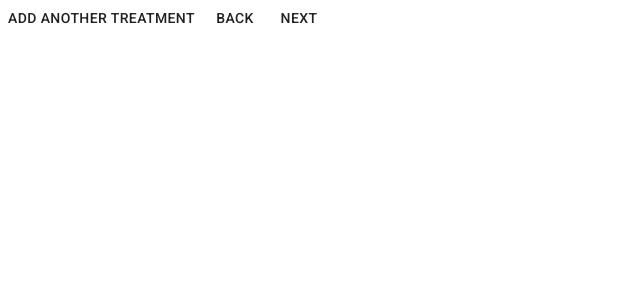
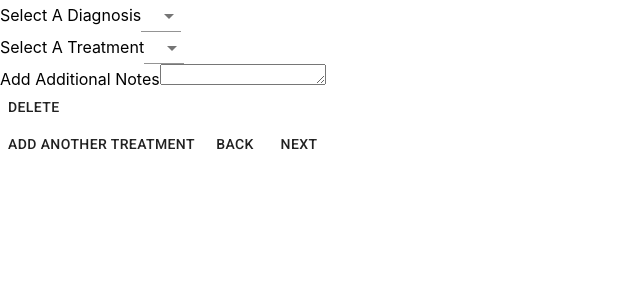
Before and after one commit to rginsberg549/rfa_v1, a React (Create React App) app in the folder client/: page /request-treatments in a window 1280 px wide. Shown: the top 300 px of the page, without its empty margins (0-640 px from the left). Built offline with nearby package versions, Linux system fonts and the light colour scheme.

Commit message:
working but funny bug

```diff
--- /dev/null
+++ b/client/src/components/DeleteTreatmentRow.js
@@ -0,0 +1,12 @@
+import React from "react";
+import { Button } from '@material-ui/core';
+
+// The ...props means, spread all of the passed props onto this element
+// That way we don't have to define them all individually
+function DeleteTreatmentRow(props) {
+  return (
+      <Button {...props}>Delete</Button>
+  );
+}
+
+export default DeleteTreatmentRow;
--- a/client/src/components/RequestTeatments.js
+++ b/client/src/components/RequestTeatments.js
@@ -1,21 +1,25 @@
-import React, { useState } from "react";
+import React, { useState, useContext } from "react";
 import { Button } from '@material-ui/core';
 import { useHistory } from 'react-router-dom';
 import TreatmentRow from "../components/TreatmentRow";
+import FormContext from "../utils/FormContext";
 
 
 function RequestTreatments() {
   let history = useHistory();
 
-  const [treatmentRowState, setTreatmentRow] = useState([
-    // { diagnosis: "Diagnosis 1", treatment: "Treatment 1", notes: "Note 1" },
-    // { diagnosis: "Diagnosis 2", treatment: "Treatment 2", notes: "Note 2" },
-    // { diagnosis: "Diagnosis 3", treatment: "Treatment 3", notes: "Note 3" },
-  ]);
+  const [treatmentRowState, setTreatmentRow] = useState([{}]);
+
+  const { requestedTreatments, updateRequestedTreatments } = useContext(FormContext);
+
+  function updateTreatmentRow(treatment) {
+    setTreatmentRow([...treatmentRowState, treatment]);
+  }
 
   const handleNextClick = (event)=> {
     event.preventDefault();
-    history.push("/")
+    updateRequestedTreatments(treatmentRowState);
+    history.push("/");
   }
 
   const handleBackClick = (event)=> {
@@ -23,11 +27,6 @@ function RequestTreatments() {
     history.goBack();
   }
 
-  const handleDiagnosisChange = (event)=> {
-    event.preventDefault();
-    console.log(event)
-    setTreatmentRow(event.target.value);
-}
 
   const renderTreatmentRow = () => {
     const newTreatmentRow = [...treatmentRowState,
@@ -42,8 +41,8 @@ function RequestTreatments() {
 
   return (
     <div>
-      {treatmentRowState.map((item,i) => <TreatmentRow key={i} row={item}> </TreatmentRow>)}
-      <Button onClick={renderTreatmentRow.bind(this)}>Add Another Treatment</Button>
+      {treatmentRowState.map((item,i) => <TreatmentRow key={i} row={item} index={i} updateTreatmentRow={updateTreatmentRow}> </TreatmentRow>)}
+      <Button onClick={renderTreatmentRow}>Add Another Treatment</Button>
       <Button onClick={handleBackClick} type="submit" value="back">Back</Button>
       <Button onClick={handleNextClick} type="submit" value="next">Next</Button>
     </div>
--- a/client/src/components/SelectDiagnosis.js
+++ b/client/src/components/SelectDiagnosis.js
@@ -4,14 +4,20 @@ import getDiagnosis from "../utils/getDiagnosis";
 
 function SelectDiagnosis(props) {
 
-  const [diagnosisState, setDiagnosisState] = useState([]);
+  const [diagnosisState, setDiagnosisState] = useState("");
+
+  const handleDiagnosisChange = (event)=> {
+    event.preventDefault();
+    console.log(event)
+    setDiagnosisState(event.target.value);
+}
 
   const diagnosisList = getDiagnosis();
 
   return (
     <div>
         <label>Select A Diagnosis</label>
-        <Select defaultValue="" value={props.diagnosis}>
+        <Select onChange={handleDiagnosisChange} value={diagnosisState}>
           {diagnosisList.map((item, i) =>
             <MenuItem key={i} value={item}>{item}</MenuItem>)}
         </Select>
--- a/client/src/components/TreatmentRow.js
+++ b/client/src/components/TreatmentRow.js
@@ -6,29 +6,41 @@ import getTreatments from "../utils/getTreatments";
 import SelectDiagnosis from "../components/SelectDiagnosis";
 import SelectTreatment from "../components/SelectTreatment";
 import Notes from "../components/Notes";
+import DeleteTreatmentRow from "./DeleteTreatmentRow";
+import RequestTreatments from "../components/RequestTeatments";
+import { MenuItem,  Select } from '@material-ui/core';
 
 function TreatmentRow(props) {
 
-  const [treatmentsState, setTreatments] = useState([]);
+  const [diagnosisState, setDiagnosisState] = useState("");
+  const [treatmentRowState, setTreatmentRowState] = useState({});
 
-  const handleTreatmentChange = (event)=> {
+  const handleDiagnosisChange = (event)=> {
     event.preventDefault();
+    setDiagnosisState(event.target.value);
+    handleTreatmentRowChange({diagnosis: event.target.value});
+}
+
+  const handleTreatmentRowChange = (newValue)=> {
+    setTreatmentRowState({
+      ...treatmentRowState, ...newValue
+    })
+    props.updateTreatmentRow(treatmentRowState);
   }
 
-  const handleNotesChange = (event)=> {
-    event.preventDefault();
-  }
-
-  const handleDeleteTreatmentRow = (event)=> {
-    event.preventDefault();
-
-  }
-
+  const diagnosisList = getDiagnosis();
   return (
     <form>
-        <SelectDiagnosis diagnosis={props.row.diagnosis}></SelectDiagnosis>
+        <div>
+          <label>Select A Diagnosis</label>
+          <Select onChange={handleDiagnosisChange} value={diagnosisState}>
+            {diagnosisList.map((item, i) =>
+            <MenuItem key={i} value={item}>{item}</MenuItem>)}
+            </Select>
+    </div>
         <SelectTreatment diagnosis={props.row.diagnosis} treatment={props.row.treatment}></SelectTreatment>
         <Notes notes={props.row.notes}></Notes>
+        <DeleteTreatmentRow></DeleteTreatmentRow>
     </form>
   );
 }
```
